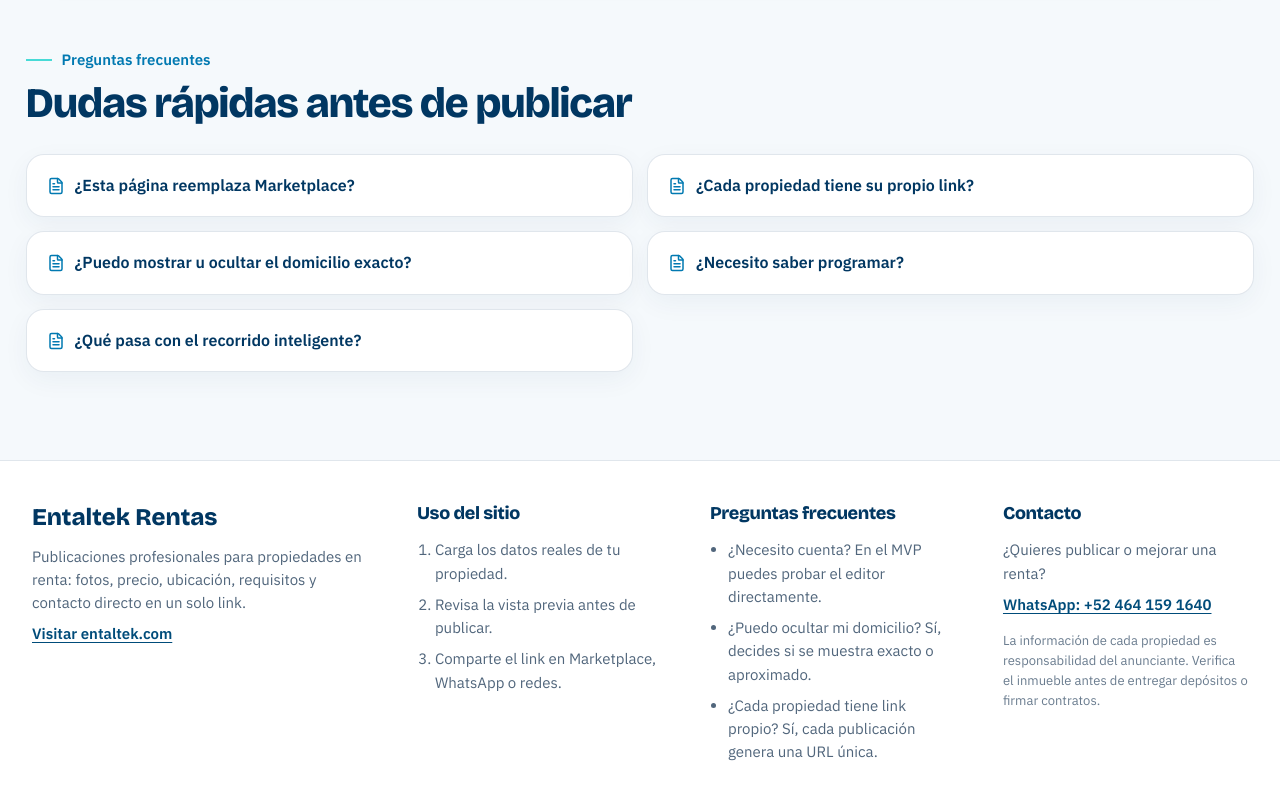
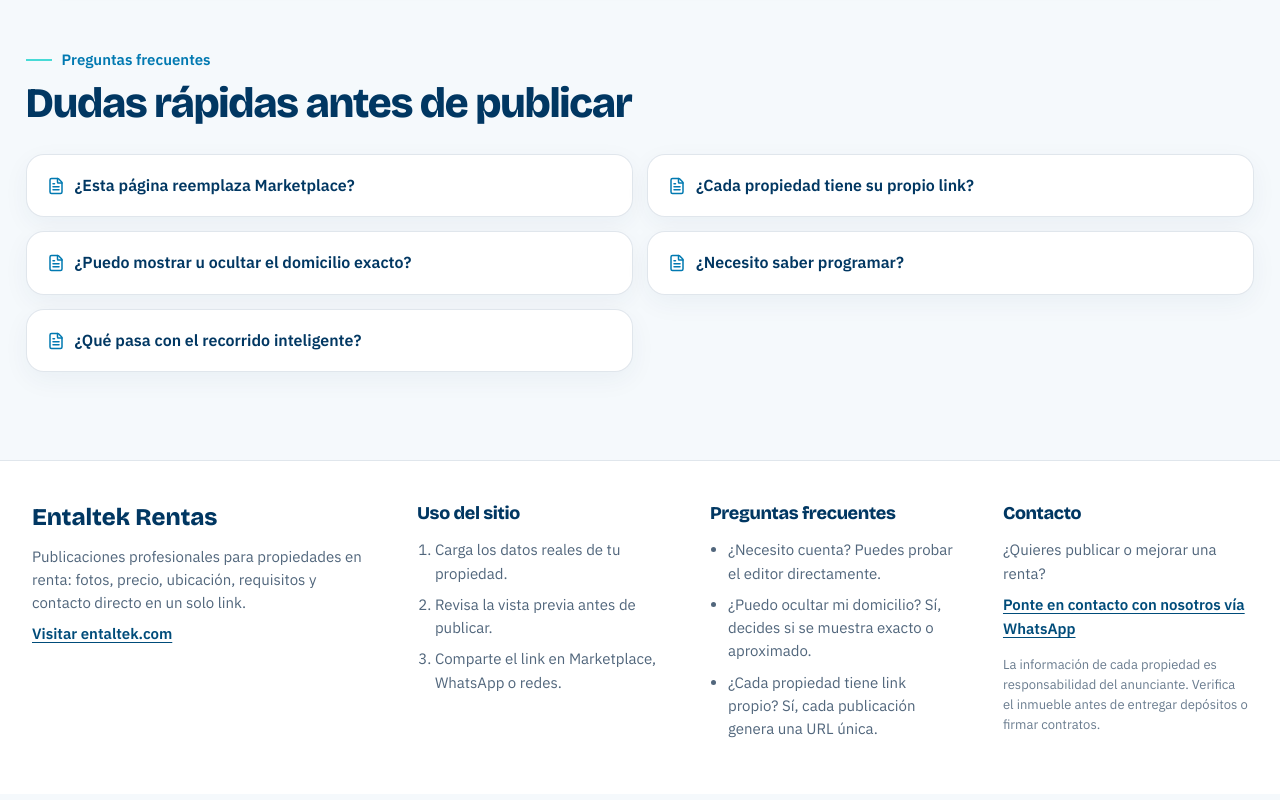
Before and after one commit to Entaltek/entaltek-rentas, a React (Vite) app: page / in a window 1280 px wide. Shown: the part 5707-6507 px from the top of the page. Built offline with nearby package versions, Linux system fonts and the light colour scheme; no server answers.

Commit message:
fix: improve footer WhatsApp and account copy

```diff
--- a/src/components/SiteFooter.tsx
+++ b/src/components/SiteFooter.tsx
@@ -26,7 +26,7 @@
         <section>
           <h2>Preguntas frecuentes</h2>
           <ul>
-            <li>¿Necesito cuenta? En el MVP puedes probar el editor directamente.</li>
+            <li>¿Necesito cuenta? Puedes probar el editor directamente.</li>
             <li>¿Puedo ocultar mi domicilio? Sí, decides si se muestra exacto o aproximado.</li>
             <li>¿Cada propiedad tiene link propio? Sí, cada publicación genera una URL única.</li>
           </ul>
@@ -36,7 +36,7 @@
           <h2>Contacto</h2>
           <p>¿Quieres publicar o mejorar una renta?</p>
           <a href={`https://wa.me/${WHATSAPP_NUMBER}?text=${WHATSAPP_MESSAGE}`} target="_blank" rel="noreferrer">
-            WhatsApp: +52 464 159 1640
+            Ponte en contacto con nosotros vía WhatsApp
           </a>
           <p className="footer-warning">
             La información de cada propiedad es responsabilidad del anunciante. Verifica el inmueble antes de
```
